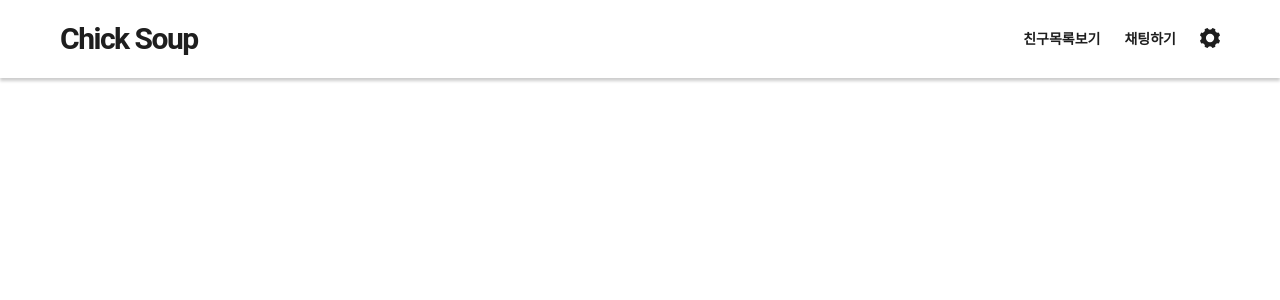
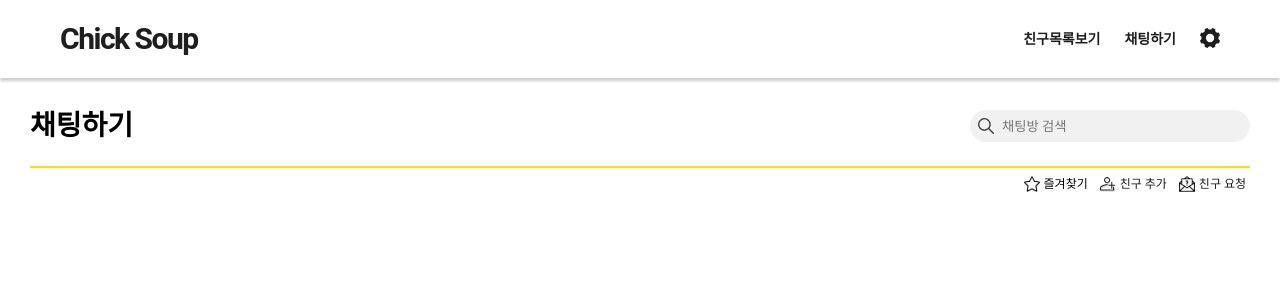
Before and after one commit to LeeSeongJinCa/ChickSoup-React, a React (Create React App) app in the folder react-app/: page /chattingroom in a window 1280 px wide. Shown: the top 300 px of the page. Built offline with nearby package versions, Linux system fonts and the light colour scheme.

Commit message:
[MODIFY] <FriendList> SearchBox, ListNav로 기존 파일 변경, chattingRoom에서 쓰기 위해
2020.02.03

```diff
--- a/react-app/src/App.js
+++ b/react-app/src/App.js
@@ -108,6 +108,14 @@ const App = ({ location }) => {
                 }
             />
             {/* // ! chattingroom */}
+            <Route
+                path="/chattingroom"
+                component={() =>
+                    <components.ChattingRoom
+                        onLoadAuth={authPage}
+                    />
+                }
+            />
         </>
     )
 };
--- a/react-app/src/components/ChattingRoom/ChattingRoom.js
+++ b/react-app/src/components/ChattingRoom/ChattingRoom.js
@@ -1,10 +1,19 @@
-import React from 'react';
+import React, { useEffect } from 'react';
 import * as Styled from './Styled';
+import SearchBox from '../FriendList/SearchBox';
+import ListNav from '../FriendList/ListNav';
 
-const ChattingRoom = () => {
+const ChattingRoom = ({ onLoadAuth }) => {
+    useEffect(() => {
+        onLoadAuth();
+    }, [])
     return (
         <Styled.ChattingRoom>
+            <SearchBox title={"채팅하기"} placeholder={"채팅방 검색"} />
+            <ListNav />
+            <section>
 
+            </section>
         </Styled.ChattingRoom>
     )
 };
--- a/react-app/src/components/ChattingRoom/Styled.js
+++ b/react-app/src/components/ChattingRoom/Styled.js
@@ -1,7 +1,8 @@
 import styled from 'styled-components';
 
 const ChattingRoom = styled.main`
-
+    width: 1220px;
+    margin: 0 auto;
 `;
 
 export { ChattingRoom };
--- a/react-app/src/components/FriendList/FriendList.js
+++ b/react-app/src/components/FriendList/FriendList.js
@@ -1,8 +1,8 @@
 import React, { useEffect, useReducer } from 'react';
 import * as Styled from './Styled';
 import ProfilePreview from './ProfilePreview';
-import FriendListNav from './FriendListNav';
-import FriendListSearchBox from './FriendListSearchBox';
+import ListNav from './ListNav';
+import SearchBox from './SearchBox';
 
 const friendsData = [
     {
@@ -78,9 +78,9 @@ const FriendList = ({ onLoadAuth }) => {
     }, []);
     return (
         <Styled.FriendList>
-            <FriendListSearchBox />
+            <SearchBox title={"내 친구 보기"} placeholder={"친구 검색"} />
             <section>
-                <FriendListNav />
+                <ListNav />
                 <div className="myprofile">
                     <h3>내 프로필</h3>
                     <ProfilePreview
--- a/react-app/src/components/FriendList/FriendListSearchBox.js
+++ /dev/null
@@ -1,17 +0,0 @@
-import React from 'react';
-import search from '../img/search.svg';
-import * as Styled from './Styled';
-
-const FriendListSearchBox = () => {
-    return (
-        <Styled.FriendListSearchBox>
-            <h2>내 친구 보기</h2>
-            <div>
-                <img src={search} alt="search" />
-                <input type="text" placeholder="친구 검색" />
-            </div>
-        </Styled.FriendListSearchBox>
-    )
-};
-
-export default FriendListSearchBox;
--- a/react-app/src/components/FriendList/HideBlockFriendList.js
+++ b/react-app/src/components/FriendList/HideBlockFriendList.js
@@ -1,8 +1,8 @@
 import React, { useEffect, useReducer } from 'react';
 import * as Styled from './Styled';
 import ProfilePreview from './ProfilePreview';
-import FriendListNav from './FriendListNav';
-import FriendListSearchBox from './FriendListSearchBox';
+import FriendListNav from './ListNav';
+import SearchBox from './SearchBox';
 
 const friendsData = [
     {
@@ -102,7 +102,7 @@ const HideBlockFriendList = ({ onLoadAuth }) => {
     }, []);
     return (
         <Styled.HideBlockFriendList>
-            <FriendListSearchBox />
+            <SearchBox title={"차단/숨김 친구 보기"} placeholder={"검색"} />
             <section>
                 <FriendListNav />
                 <div className="otherprofile">
--- a/react-app/src/components/FriendList/FriendListNav.js
+++ b/react-app/src/components/FriendList/ListNav.js
@@ -5,9 +5,9 @@ import addFriend from '../img/addFriend.svg';
 import request from '../img/question.png';
 import * as Styled from './Styled';
 
-const FriendListNav = () => {
+const ListNav = () => {
     return (
-        <Styled.FriendListNav>
+        <Styled.ListNav>
             <div>
                 <img src={star} alt="bookmark" />
                 <span>즐겨찾기</span>
@@ -24,8 +24,8 @@ const FriendListNav = () => {
                     <span>친구 요청</span>
                 </div>
             </Link>
-        </Styled.FriendListNav>
+        </Styled.ListNav>
     )
 };
 
-export default FriendListNav;
+export default ListNav;
--- /dev/null
+++ b/react-app/src/components/FriendList/SearchBox.js
@@ -0,0 +1,17 @@
+import React from 'react';
+import search from '../img/search.svg';
+import * as Styled from './Styled';
+
+const SearchBox = ({ title, placeholder }) => {
+    return (
+        <Styled.SearchBox>
+            <h2>{title}</h2>
+            <div>
+                <img src={search} alt="search" />
+                <input type="text" placeholder={placeholder} />
+            </div>
+        </Styled.SearchBox>
+    )
+};
+
+export default SearchBox;
--- a/react-app/src/components/FriendList/Styled.js
+++ b/react-app/src/components/FriendList/Styled.js
@@ -92,7 +92,7 @@ const ProfilePreview = styled.div`
     }
 `;
 
-const FriendListNav = styled.nav`
+const ListNav = styled.nav`
     display: flex;
     align-items: center;
     justify-content: flex-end;
@@ -114,7 +114,7 @@ const FriendListNav = styled.nav`
     }
 `;
 
-const FriendListSearchBox = styled.div`
+const SearchBox = styled.div`
     display: flex;
     align-items: center;
     justify-content: space-between;
@@ -145,4 +145,10 @@ const FriendListSearchBox = styled.div`
     }
 `;
 
-export { FriendList, ProfilePreview, FriendListNav, FriendListSearchBox, HideBlockFriendList };
+export {
+    FriendList,
+    ProfilePreview,
+    ListNav,
+    SearchBox,
+    HideBlockFriendList
+};
--- a/react-app/src/components/Header/Header.js
+++ b/react-app/src/components/Header/Header.js
@@ -20,7 +20,7 @@ const Header = ({ onLoadAuth, onLoadProfile }) => {
                     <StyledLink to="/friendlist">친구목록보기</StyledLink>
                 </li>
                 <li onClick={nowAuthPage}>
-                    <StyledLink to="/login">채팅하기</StyledLink>
+                    <StyledLink to="/chattingroom">채팅하기</StyledLink>
                 </li>
                 <li onClick={notAuthPage}>
                     <StyledLink to="/setting">
```
